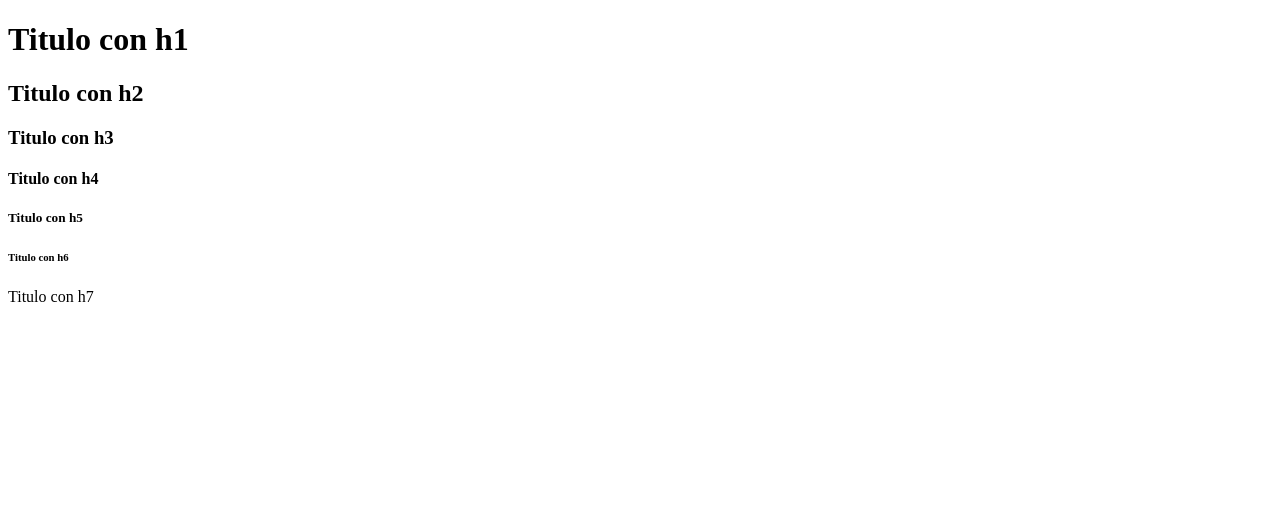
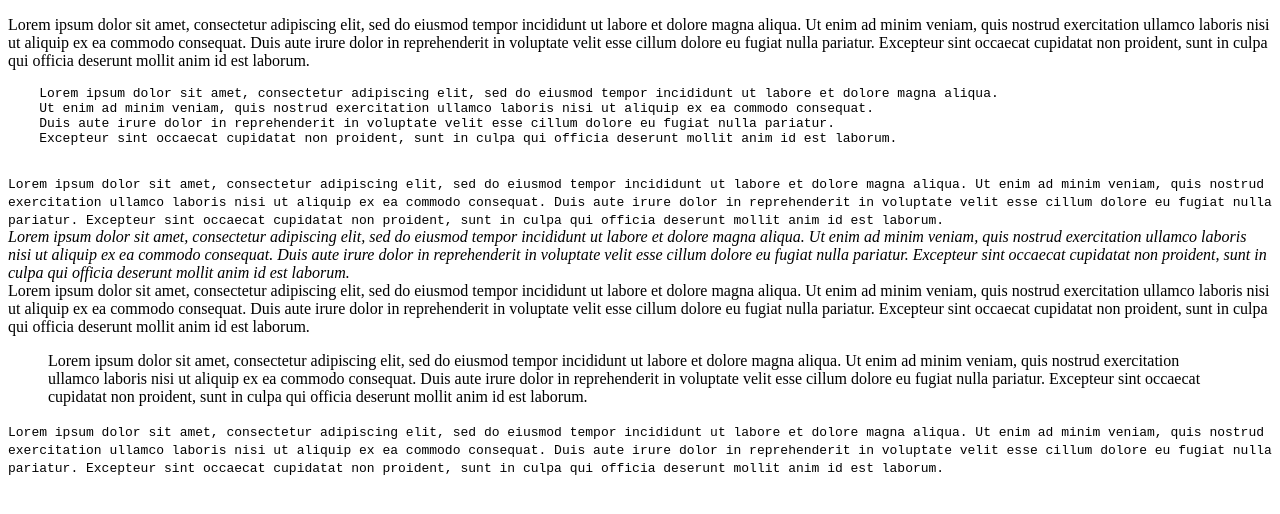
Before and after one commit to JavierAndresNunezSanchezCAMPUS/HTML-Tarea-Correccion, a plain HTML site: page index.html in a window 1280 px wide. Drawn offline with Linux system fonts and the light colour scheme.

Commit message:
PÁRRAFOS

```diff
--- a/index.html
+++ b/index.html
@@ -8,13 +8,44 @@
 </head>
 <body>
 
-    <h1> Titulo con h1 </h1>
-    <h2> Titulo con h2 </h2>
-    <h3> Titulo con h3 </h3>
-    <h4> Titulo con h4 </h4>
-    <h5> Titulo con h5 </h5>
-    <h6> Titulo con h6 </h6>
-    <h7> Titulo con h7 </h7>
+     <p>
+    Lorem ipsum dolor sit amet, consectetur adipiscing elit, sed do eiusmod tempor incididunt ut labore et dolore magna aliqua.
+    Ut enim ad minim veniam, quis nostrud exercitation ullamco laboris nisi ut aliquip ex ea commodo consequat.
+    Duis aute irure dolor in reprehenderit in voluptate velit esse cillum dolore eu fugiat nulla pariatur.
+    Excepteur sint occaecat cupidatat non proident, sunt in culpa qui officia deserunt mollit anim id est laborum.
+     </p>
+     <pre>
+    Lorem ipsum dolor sit amet, consectetur adipiscing elit, sed do eiusmod tempor incididunt ut labore et dolore magna aliqua.
+    Ut enim ad minim veniam, quis nostrud exercitation ullamco laboris nisi ut aliquip ex ea commodo consequat.
+    Duis aute irure dolor in reprehenderit in voluptate velit esse cillum dolore eu fugiat nulla pariatur.
+    Excepteur sint occaecat cupidatat non proident, sunt in culpa qui officia deserunt mollit anim id est laborum.
+    </pre>
+    <samp>Lorem ipsum dolor sit amet, consectetur adipiscing elit, sed do eiusmod tempor incididunt ut labore et dolore magna aliqua.
+        Ut enim ad minim veniam, quis nostrud exercitation ullamco laboris nisi ut aliquip ex ea commodo consequat.
+        Duis aute irure dolor in reprehenderit in voluptate velit esse cillum dolore eu fugiat nulla pariatur.
+        Excepteur sint occaecat cupidatat non proident, sunt in culpa qui officia deserunt mollit anim id est laborum.
+    </samp>
+    <address>
+    Lorem ipsum dolor sit amet, consectetur adipiscing elit, sed do eiusmod tempor incididunt ut labore et dolore magna aliqua.
+    Ut enim ad minim veniam, quis nostrud exercitation ullamco laboris nisi ut aliquip ex ea commodo consequat.
+    Duis aute irure dolor in reprehenderit in voluptate velit esse cillum dolore eu fugiat nulla pariatur.
+    Excepteur sint occaecat cupidatat non proident, sunt in culpa qui officia deserunt mollit anim id est laborum.
+    </address>
+    <note>Lorem ipsum dolor sit amet, consectetur adipiscing elit, sed do eiusmod tempor incididunt ut labore et dolore magna aliqua.
+        Ut enim ad minim veniam, quis nostrud exercitation ullamco laboris nisi ut aliquip ex ea commodo consequat.
+        Duis aute irure dolor in reprehenderit in voluptate velit esse cillum dolore eu fugiat nulla pariatur.
+        Excepteur sint occaecat cupidatat non proident, sunt in culpa qui officia deserunt mollit anim id est laborum.
+    </note>
+    <blockquote>Lorem ipsum dolor sit amet, consectetur adipiscing elit, sed do eiusmod tempor incididunt ut labore et dolore magna aliqua.
+        Ut enim ad minim veniam, quis nostrud exercitation ullamco laboris nisi ut aliquip ex ea commodo consequat.
+        Duis aute irure dolor in reprehenderit in voluptate velit esse cillum dolore eu fugiat nulla pariatur.
+        Excepteur sint occaecat cupidatat non proident, sunt in culpa qui officia deserunt mollit anim id est laborum.
+    </blockquote>
+    <code>Lorem ipsum dolor sit amet, consectetur adipiscing elit, sed do eiusmod tempor incididunt ut labore et dolore magna aliqua.
+        Ut enim ad minim veniam, quis nostrud exercitation ullamco laboris nisi ut aliquip ex ea commodo consequat.
+        Duis aute irure dolor in reprehenderit in voluptate velit esse cillum dolore eu fugiat nulla pariatur.
+        Excepteur sint occaecat cupidatat non proident, sunt in culpa qui officia deserunt mollit anim id est laborum.
+    </code>
 
 </body>
 </html>
```
